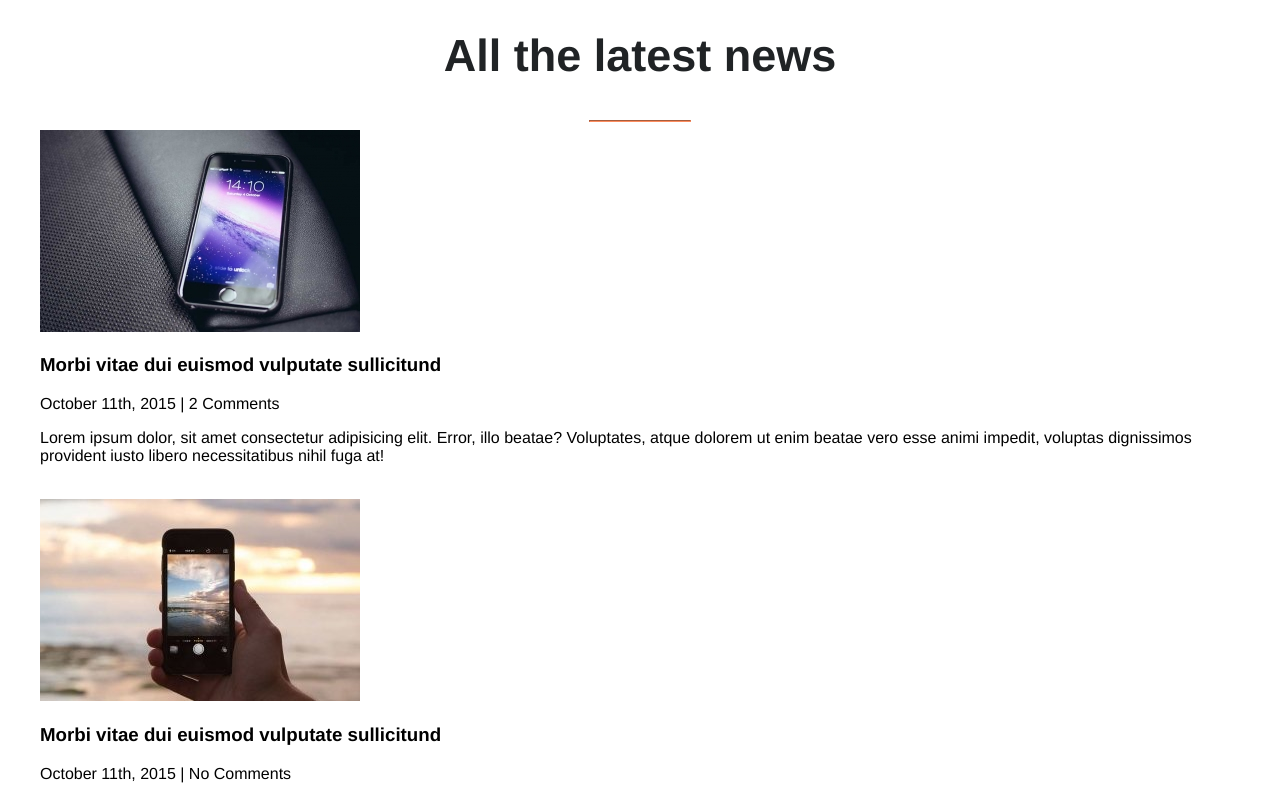
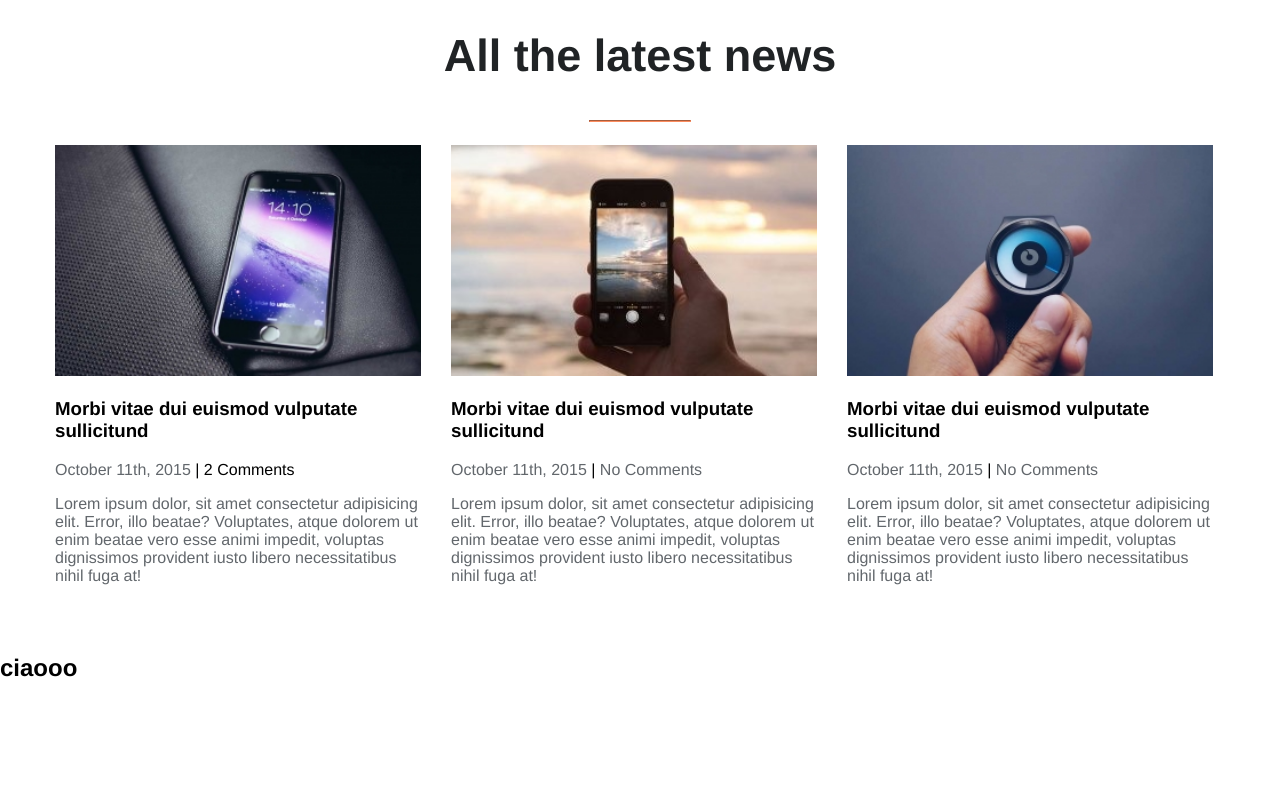
Before and after one commit to DamianoLandi/proj-html-vuejs, a Vue app: page / in a window 1280 px wide. Shown: the part 1580-2379 px from the top of the page. After the commit the page ends 2282 px from the top, so only its background shows below. Built offline with nearby package versions, Linux system fonts and the light colour scheme.

Commit message:
Cards style

```diff
--- a/src/components/Main.vue
+++ b/src/components/Main.vue
@@ -10,7 +10,7 @@
                 <h2>All the latest news</h2>
                 <hr>
             </div>
-            <div class="container">
+            <div class="container cards-container">
                 <div class="col" v-for="(item, index) in firstNews" :key="index">
                     <NewsCard :item="item"/>
                     <img src="" alt="">
@@ -86,4 +86,12 @@ hr{
     width: 100px;
 }
 
+.cards-container{
+    display: flex;
+}
+
+.col{
+    flex-basis: 33%;
+}
+
 </style>
--- a/src/components/NewsCard.vue
+++ b/src/components/NewsCard.vue
@@ -2,8 +2,8 @@
     <div class="card">
         <img :src="require('@/assets/img/' + item.imgUrl)" alt="img">
         <h3>{{item.title}}</h3>
-        <p><span>{{item.date}}</span> | <span v-if="item.comments != 0">{{item.comments}} Comments</span> <span v-else>No Comments</span></p>
-        <p>{{item.text}}</p>
+        <p><span class="text-gray">{{item.date}}</span> | <span v-if="item.comments != 0">{{item.comments}} Comments</span> <span class="text-gray" v-else>No Comments</span></p>
+        <p class="text-gray">{{item.text}}</p>
     </div>
 </template>
 
@@ -18,5 +18,15 @@ export default {
 </script>
 
 <style>
+    .card{
+        padding: 15px;
+    }
 
+    img{
+        width: 100%;
+    }
+
+    .text-gray{
+        color: #62676c;
+    }
 </style>
```
Also changed, not shown: 29 other files (tests, documents, lock files or other folders).
